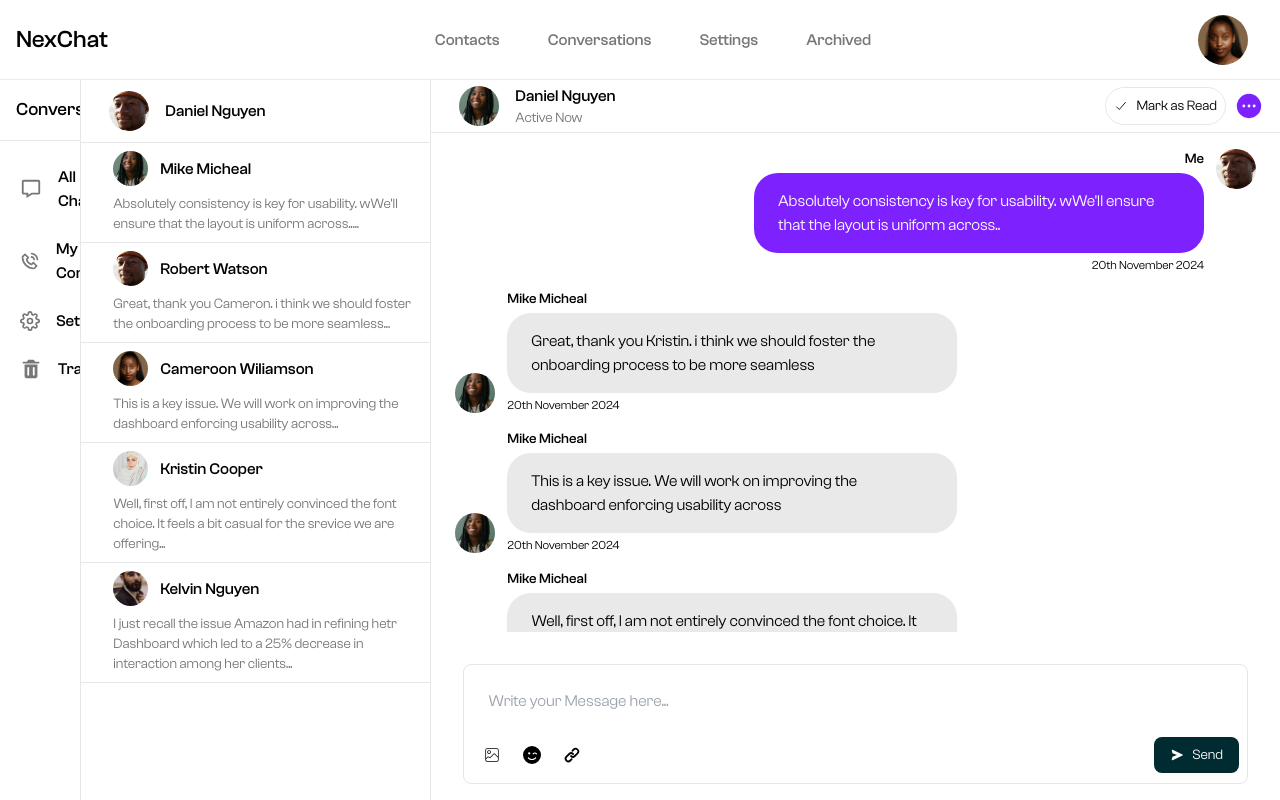
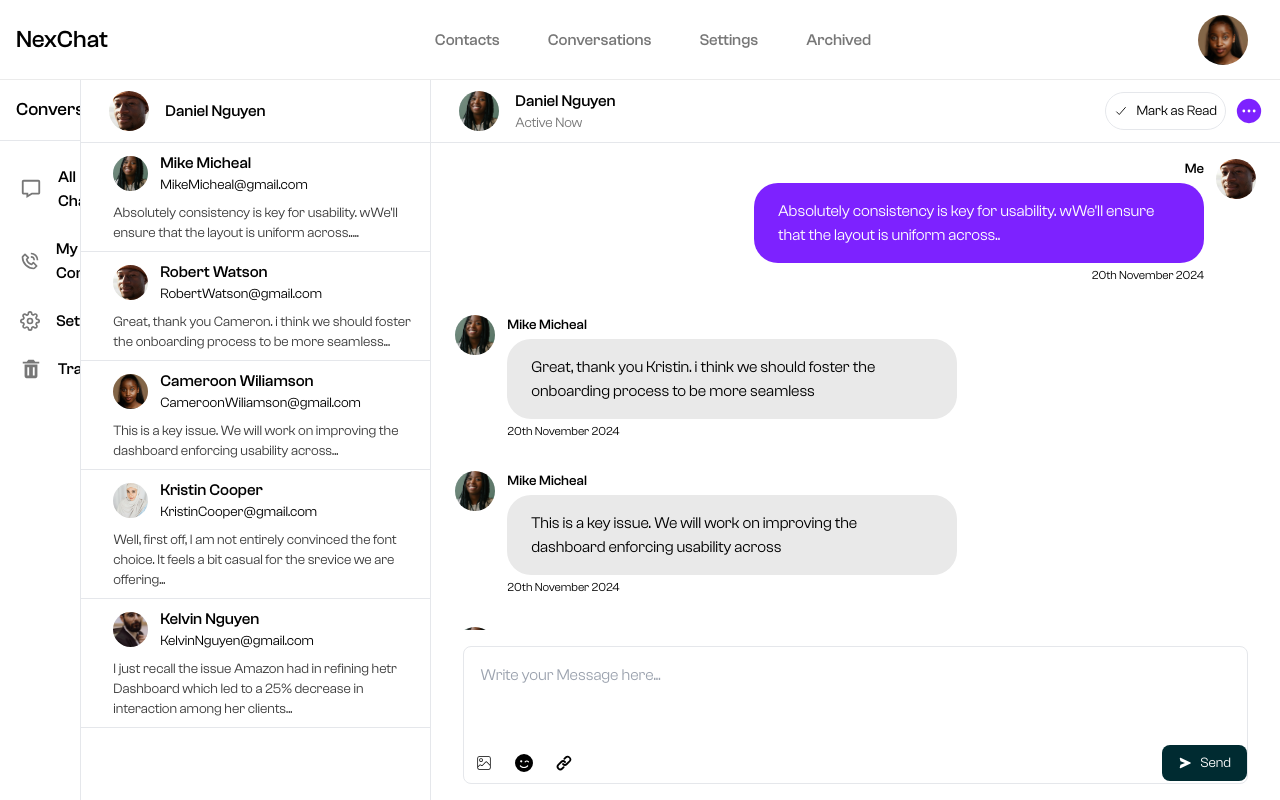
Before and after one commit to edidiesky/Messaging_App, a Next.js app in the folder frontend/: page /dashboard/user in a window 1280 px wide. Built offline with nearby package versions, Linux system fonts and the light colour scheme.

Commit message:
made changes to the chat list

```diff
--- a/frontend/app/dashboard/user/_components/ChatList.tsx
+++ b/frontend/app/dashboard/user/_components/ChatList.tsx
@@ -20,9 +20,12 @@ const ChatList = ({ chat }: { chat: MockChatType }) => {
                     <span className="family2">
                         {chat?.name}
                     </span>
+                    <span className="text-sm block">
+                        {chat?.email}
+                    </span>
                 </h4>
             </div>
-            <h5 className="text-sm  text-[#777]">
+            <h5 className="text-sm  text-[#3c3c3c]">
                 {chatLength?.length > 34 ? `${chatLength}...` : chatLength}
             </h5>
         </div>
--- a/frontend/app/dashboard/user/_components/ConversationList.tsx
+++ b/frontend/app/dashboard/user/_components/ConversationList.tsx
@@ -6,10 +6,11 @@ import ChatList from "./ChatList";
 const ConversationList = () => {
     return (
         <div style={{
-            maxHeight: "calc(100% - 75px)"
-        }} className='items-start overflow-auto flex flex-col gap-4 w-full'>
+            maxHeight: "calc(100% - 63px)",
+            height: "calc(100% - 63px)",
+        }} className='items-start flex flex-col gap-4 w-full'>
 
-            <div className="w-full h-full overflow-auto flex flex-col">
+            <div className="w-full h-[100%] overflow-auto flex flex-col">
                 {
                     MockUserList?.map((chat, index) => {
                         return <ChatList key={index} chat={chat} />
--- a/frontend/app/dashboard/user/page.tsx
+++ b/frontend/app/dashboard/user/page.tsx
@@ -6,7 +6,7 @@ import ConversationList from "./_components/ConversationList";
 
 export default function Home() {
   return (
-    <div className="w-full bg-white min-h-[100%] flex flex-col">
+    <div className="w-full bg-white h-[100%] flex flex-col">
       <div className='h-[63px] sticky top-0 items-center flex border-b w-full px-4'>
         <div className="flex p-1 px-3 hover:bg-[#eee] cursor-pointer rounded-lg items-center gap-4">
           <Image
--- a/frontend/components/common/message/MessageDetails.tsx
+++ b/frontend/components/common/message/MessageDetails.tsx
@@ -6,7 +6,7 @@ const MessageDetails = ({ message, isSender }: { message: MockMessageType, isSen
 
     return (
 
-        <div className="w-full flex px-2 flex-col gap-3">
+        <div className="w-full flex px-2 flex-col gap-4">
             {/* first receiver Message */}
             {isSender ? (
                 <div className="w-full flex items-center justify-end">
@@ -37,7 +37,7 @@ const MessageDetails = ({ message, isSender }: { message: MockMessageType, isSen
                 </div>
             ) : (
                 <div className="w-full flex items-center justify-start gap-3">
-                    <div className="flex w-full justify-start items-end gap-3">
+                    <div className="flex w-full justify-start items-start gap-3">
                         {message?.sender?.image ? (
                             <Image
                                 width={40}
@@ -53,7 +53,7 @@ const MessageDetails = ({ message, isSender }: { message: MockMessageType, isSen
                         )}
 
                         <div className="flex-1 flex items-start flex-col justify-start gap-1">
-                                <span className="text-sm family2  text-dark">{message?.sender?.name}</span>
+                            <span className="text-sm family2  text-dark">{message?.sender?.name}</span>
                             <span className="max-w-[200px] md:max-w-[450px] rounded-3xl  text-sm md:text-base leading-[1.6] text-dark flex items-center bg-[#e9e9e9] justify-center p-3 md:py-4 px-4 md:px-6">
                                 {message?.text}
                             </span>
--- a/frontend/components/common/message/MessageForm.tsx
+++ b/frontend/components/common/message/MessageForm.tsx
@@ -6,8 +6,8 @@ import { BiSolidSend } from "react-icons/bi";
 const MessageForm = () => {
     return (
         <div className="w-full px-8 py-4">
-            <div className='h-[120px] w-full border rounded-lg p-2 flex flex-col gap-4 justify-between'>
-                <textarea placeholder="Write your Message here..." className="h-[110px] p-4 bg-transparent resize-none outline-none"></textarea>
+            <div className='min-h-[90px] w-full border rounded-lg flex flex-col gap-4 justify-between'>
+                <textarea placeholder="Write your Message here..." className="h-[80px] p-4 bg-transparent resize-none outline-none"></textarea>
                 <div className="w-full flex items-center gap-4 justify-between">
                     <div className="flex items-center">
                         <div className="w-10 text-lg rounded-full cursor-pointer hover:bg-[#eee] h-10 flex items-center justify-center">
--- a/frontend/components/common/message/MessageHeader.tsx
+++ b/frontend/components/common/message/MessageHeader.tsx
@@ -5,7 +5,7 @@ import { PiDotsThreeCircleFill } from "react-icons/pi";
 import { IoCheckmarkOutline } from "react-icons/io5";
 const MessageHeader = () => {
     return (
-        <div className='h-[75px] items-center sticky top-0 flex border-b w-full px-4'>
+        <div className='min-h-[63px] items-center sticky top-0 flex border-b w-full px-4'>
             <div className="flex w-full items-center justify-between gap-4">
                 <div className="flex p-1 px-3 hover:bg-[#eee] cursor-pointer rounded-lg items-center gap-4">
                     <Image
--- a/frontend/components/common/message/MessageList.tsx
+++ b/frontend/components/common/message/MessageList.tsx
@@ -7,8 +7,8 @@ const MessageList = () => {
     const userInfo = { id: "ryrg34555dgdhfkfgogusga" }
     return (
         <div style={{
-            maxHeight: "calc(100% - 75px - 100px)"
-        }} className='items-start overflow-auto flex flex-col gap-4 w-full px-4'>
+            maxHeight: "calc(100% - 63px - 90px)",
+        }} className='items-start overflow-auto flex py-4 flex-col gap-8 w-full px-4'>
             {
                 MockMessages?.map((message, index) => {
                     const isSender = userInfo?.id === message?.sender?.id
--- a/frontend/components/common/message/index.tsx
+++ b/frontend/components/common/message/index.tsx
@@ -6,7 +6,7 @@ import MessageForm from './MessageForm';
 
 const Message = () => {
     return (
-        <div className='h-full flex flex-col gap-4 overflow-hidden'>
+        <div className='h-full flex flex-col overflow-hidden'>
             <MessageHeader />
             <MessageList/>
             <MessageForm/>
```
